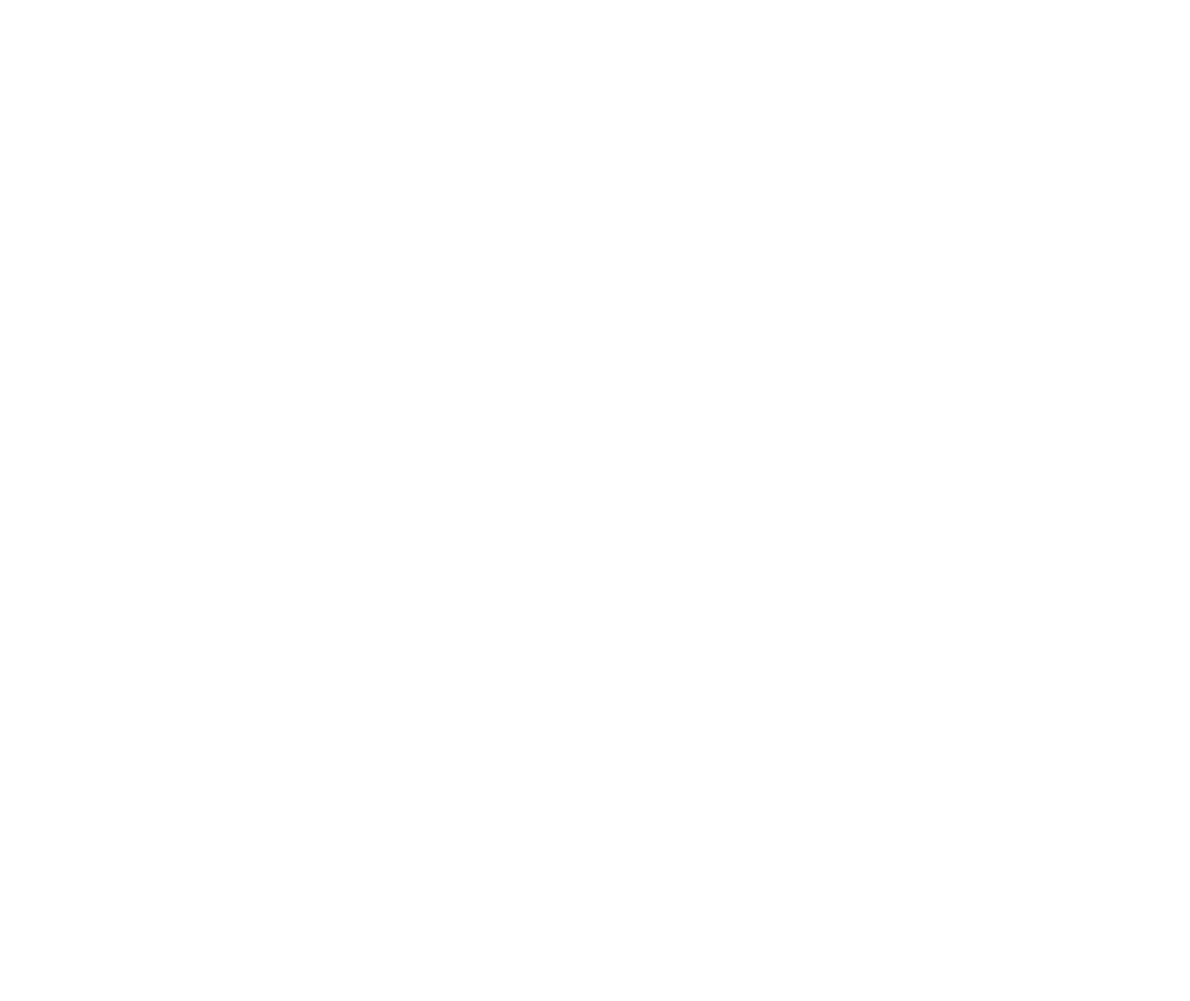
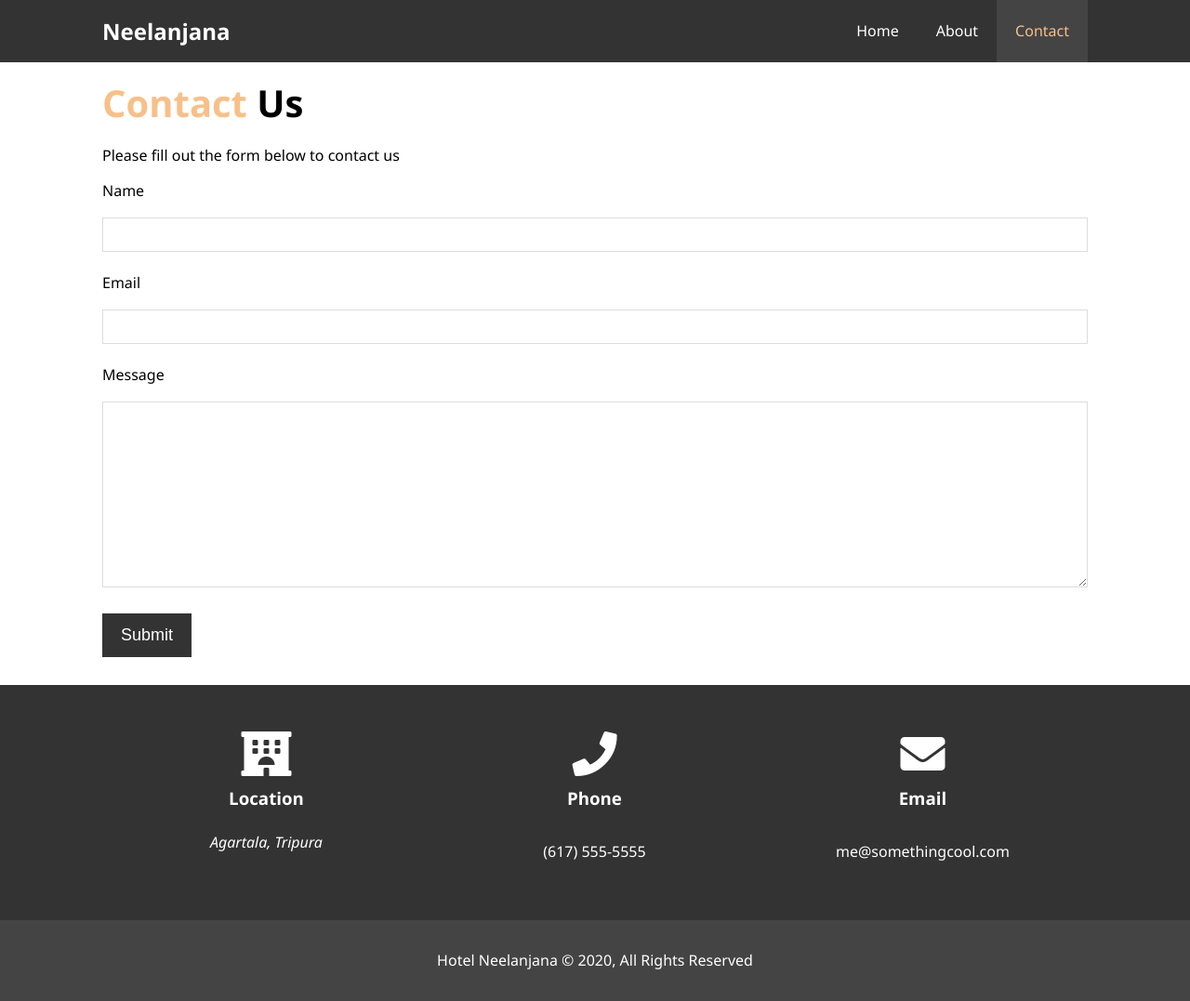
Before and after one commit to Surayani02/hotel-website, a plain HTML site: page contact.html in a window 1280 px wide. Shown: the whole page at 93% size. Before the commit the page ends 800 px from the top, so only its background shows below. Drawn offline with Linux system fonts and the light colour scheme.

Commit message:
Contact Us Page Added

```diff
--- a/contact.html
+++ b/contact.html
@@ -0,0 +1,78 @@
+<!DOCTYPE html>
+<html lang="en">
+  <head>
+    <meta charset="UTF-8" />
+    <meta name="viewport" content="width=device-width, initial-scale=1.0" />
+    <meta http-equiv="X-UA-Compatible" content="ie=edge" />
+    <meta
+      name="description"
+      content="Welcome to the most extraordinary hotel in Agartala, Tripura"
+    />
+    <meta name="keywords" content="hotel, Nelanjana, Agartala hotel" />
+    <link
+      rel="stylesheet"
+      href="https://cdnjs.cloudflare.com/ajax/libs/font-awesome/5.15.1/css/all.min.css"
+      integrity="sha512-+4zCK9k+qNFUR5X+cKL9EIR+ZOhtIloNl9GIKS57V1MyNsYpYcUrUeQc9vNfzsWfV28IaLL3i96P9sdNyeRssA=="
+      crossorigin="anonymous"
+    />
+    <link rel="stylesheet" href="./css/style.css" />
+    <title>Hotel Neelanjana | Contact Us</title>
+  </head>
+  <body>
+    <header>
+      <nav id="navbar">
+        <div class="container">
+          <h1 class="logo"><a href="./index.html">Neelanjana</a></h1>
+          <ul>
+            <li><a href="./index.html">Home</a></li>
+            <li><a href="./about.html">About</a></li>
+            <li><a class="active" href="./contact.html">Contact</a></li>
+          </ul>
+        </div>
+      </nav>
+    </header>
+    <section id="contact-form" class="py-3">
+      <div class="container">
+        <h1 class="large-text"><span class="text-primary">Contact</span> Us</h1>
+        <p>Please fill out the form below to contact us</p>
+        <form action="">
+          <div class="form-group">
+            <label for="name">Name</label>
+            <input type="text" name="name" id="name" />
+          </div>
+          <div class="form-group">
+            <label for="email">Email</label>
+            <input type="email" name="email" id="email" />
+          </div>
+          <div class="form-group">
+            <label for="message">Message</label>
+            <textarea name="message" id="message"></textarea>
+          </div>
+          <button type="submit" class="btn">Submit</button>
+        </form>
+      </div>
+    </section>
+    <section id="contact-info" class="bg-dark">
+      <div class="container">
+        <div class="box">
+          <i class="fa-3x fas fa-hotel"></i>
+          <h3>Location</h3>
+          <address>Agartala, Tripura</address>
+        </div>
+        <div class="box">
+          <i class="fa-3x fas fa-phone"></i>
+          <h3>Phone</h3>
+          <p>(617) 555-5555</p>
+        </div>
+        <div class="box">
+          <i class="fa-3x fas fa-envelope"></i>
+          <h3>Email</h3>
+          <p>me@somethingcool.com</p>
+        </div>
+      </div>
+    </section>
+    <footer id="main-footer">
+      <p>Hotel Neelanjana &copy; 2020, All Rights Reserved</p>
+    </footer>
+  </body>
+</html>
--- a/css/style.css
+++ b/css/style.css
@@ -228,7 +228,7 @@ p {
 
 #testimonials {
   height: 600px;
-  background: url('../img/test-bg.jpg') no-repeat center center/cover;
+  background: url("../img/test-bg.jpg") no-repeat center center/cover;
   padding-top: 100px;
 }
 
@@ -256,6 +256,34 @@ p {
   color: #ffffff;
 }
 
+/* Contact Page */
+
+#contact-form .form-group {
+  margin-bottom: 20px;
+}
+
+#contact-form label {
+  display: block;
+  margin-bottom: 15px;
+}
+
+#contact-form input,
+#contact-form textarea {
+  width: 100%;
+  padding: 10px;
+  border: 1px #dddddd solid;
+}
+
+#contact-form textarea {
+  height: 200px;
+}
+
+#contact-form input:focus,
+#contact-form textarea:focus {
+  outline: none;
+  border-color: #f7c08a;
+}
+
 /* Footer Section */
 
 #main-footer {
```
Also changed, not shown: about.html (+38 -12 lines), index.html (+38 -13 lines).
